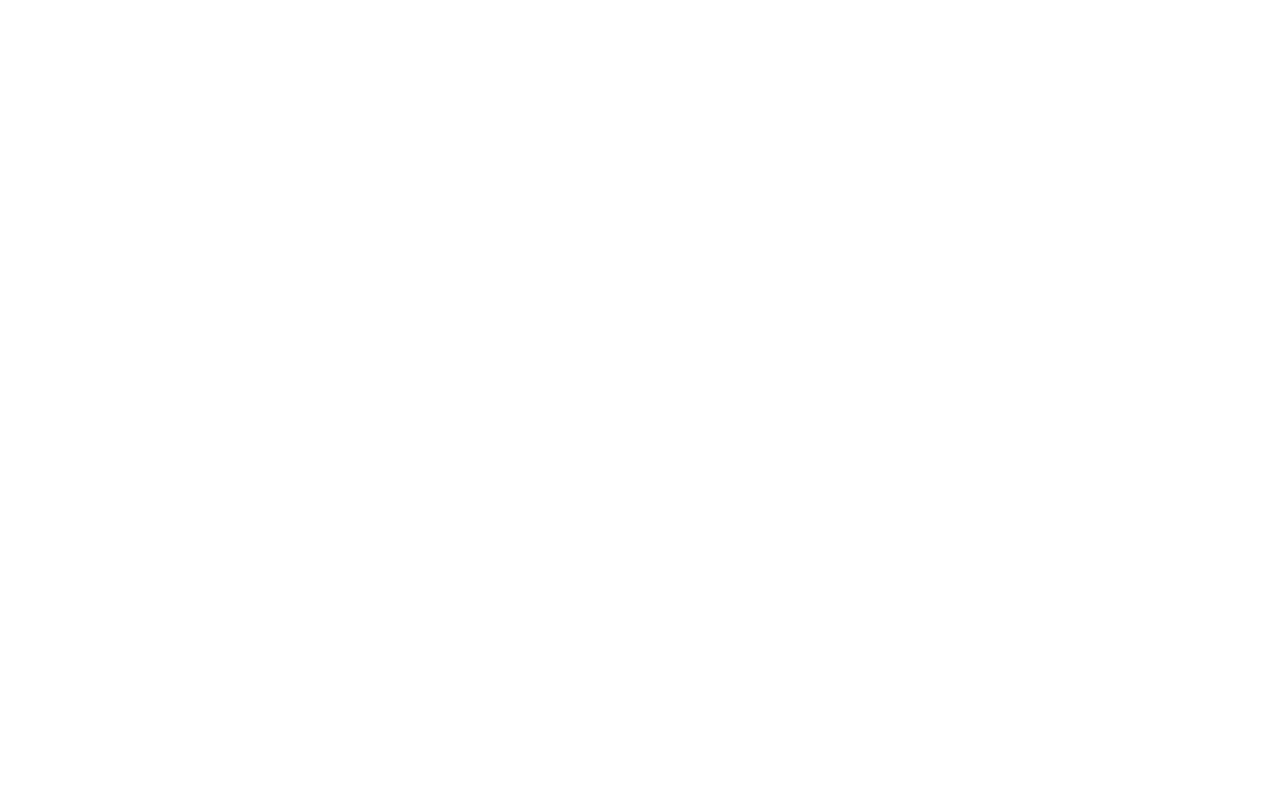
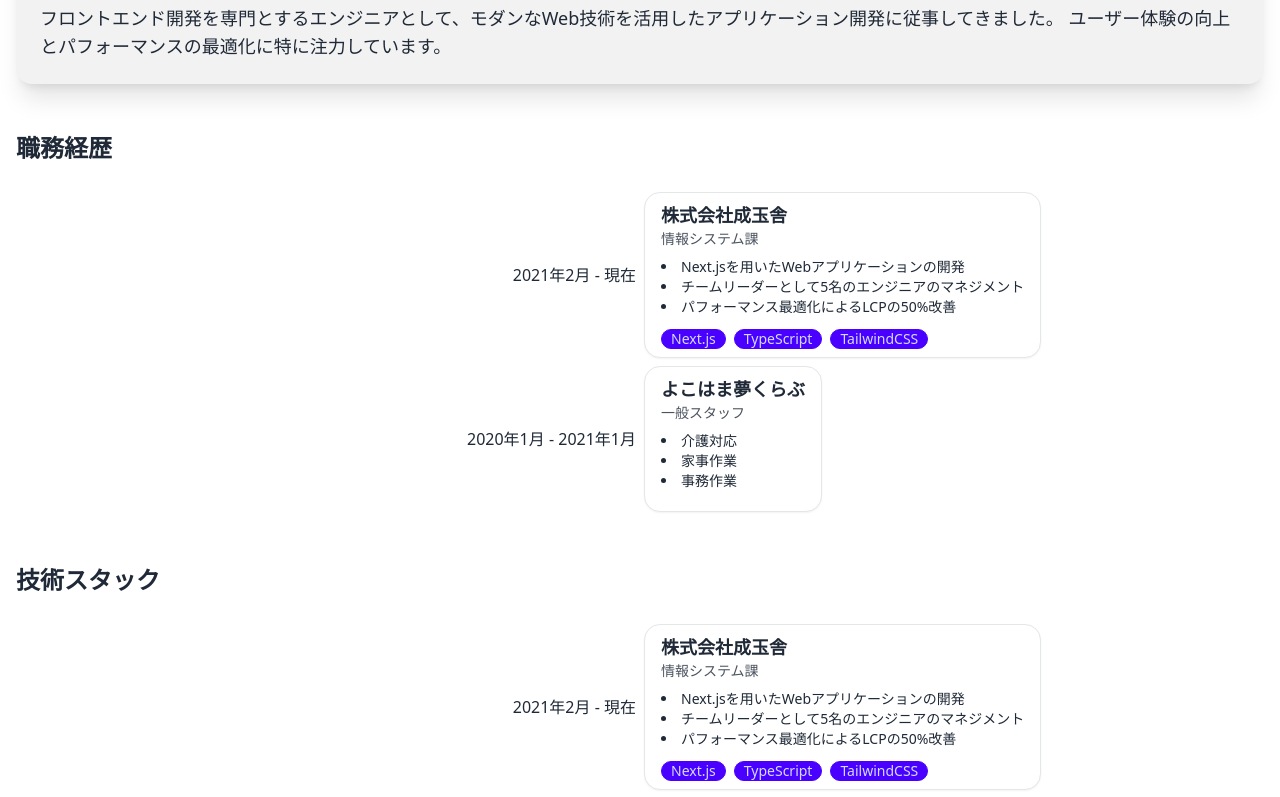
Before and after one commit to aliceferlan/curriculum, a Next.js app in the folder currire/: page /career in a window 1280 px wide. Shown: the part 240-1037 px from the top of the page. Before the commit the page ends 800 px from the top, so only its background shows below. Built offline with nearby package versions, Linux system fonts and the light colour scheme.

Commit message:
add: 職務経歴ページの作成とスキルセットコンポーネントの追加

```diff
--- a/currire/src/app/career/page.tsx
+++ b/currire/src/app/career/page.tsx
@@ -1,7 +1,19 @@
-export default function Career() {
+// app/career/page.tsx
+import { Metadata } from "next";
+import Career from "@/components/carrire";
+
+// メタデータの設定
+export const metadata: Metadata = {
+	title: "職務経歴 | Portfolio",
+	description: "私のこれまでの職務経歴をご紹介します。",
+};
+
+// 職務経歴ページのメインコンポーネント
+export default function CareerPage() {
 	return (
-		<div>
-			<h1>Career page</h1>
-		</div>
+		<main className="container mx-auto px-4 py-8">
+			<h1 className="text-4xl font-bold mb-8 text-center">職務経歴</h1>
+			<Career />
+		</main>
 	);
 }
--- a/currire/src/components/ThemeToggle/index.tsx
+++ /dev/null
@@ -1,101 +0,0 @@
-"use client";
-
-import { useEffect, useState } from "react";
-import { useTheme } from "next-themes";
-
-export const ThemeToggle = () => {
-	// ----------------------------------------------
-	// クライアントがマウントされたかどうかを判定するフラグ
-	// （SSR 時にテーマ値が確定しないため、マウント前はプレースホルダを返す）
-	// ----------------------------------------------
-	const [mounted, setMounted] = useState(false);
-
-	// ----------------------------------------------
-	// theme: 現在のテーマ ("light", "dark", "system" など)
-	// systemTheme: "system" を指定した場合の実際の OS テーマ状態
-	// setTheme: テーマを変更する関数
-	// ----------------------------------------------
-	const { theme, systemTheme, setTheme } = useTheme();
-
-	// ----------------------------------------------
-	// コンポーネントがクライアント側でマウントされたらフラグを更新
-	// ----------------------------------------------
-	useEffect(() => {
-		setMounted(true);
-	}, []);
-
-	// ----------------------------------------------
-	// マウント前は SSR 時とクライアント時で表示に不一致が出ないように
-	// プレースホルダを返す（suppressHydrationWarning で警告を抑制）
-	// ----------------------------------------------
-	if (!mounted) {
-		return <div suppressHydrationWarning className="w-[88px] h-[40px]" />;
-	}
-
-	// ----------------------------------------------
-	// システムテーマが選択されている場合は OS 設定を参照
-	// ----------------------------------------------
-	const currentTheme = theme === "system" ? systemTheme : theme;
-
-	// ----------------------------------------------
-	// トグルが押されたときの処理
-	// ----------------------------------------------
-	const handleToggle = () => {
-		// ダークならライトへ、ライトならダークへ切り替える
-		if (currentTheme === "dark") {
-			setTheme("light");
-		} else {
-			setTheme("dark");
-		}
-	};
-
-	// ----------------------------------------------
-	// ここから実際の描画
-	// （マウント後、theme が確定してから表示される）
-	// ----------------------------------------------
-	return (
-		<div>
-			<label className="flex cursor-pointer gap-2 items-center">
-				{/* 太陽アイコン */}
-				<svg
-					xmlns="http://www.w3.org/2000/svg"
-					width="20"
-					height="20"
-					viewBox="0 0 24 24"
-					fill="none"
-					stroke="currentColor"
-					strokeWidth="2"
-					strokeLinecap="round"
-					strokeLinejoin="round"
-				>
-					<circle cx="12" cy="12" r="5" />
-					<path d="M12 1v2M12 21v2M4.2 4.2l1.4 1.4M18.4 18.4l1.4 1.4M1 12h2M21 12h2M4.2 19.8l1.4-1.4M18.4 5.6l1.4-1.4" />
-				</svg>
-
-				{/* checked は currentTheme が "dark" かどうかで決定 */}
-				<input
-					type="checkbox"
-					className="toggle theme-controller"
-					checked={currentTheme === "dark"}
-					onChange={handleToggle}
-					aria-label="テーマ切り替え"
-				/>
-
-				{/* 月アイコン */}
-				<svg
-					xmlns="http://www.w3.org/2000/svg"
-					width="20"
-					height="20"
-					viewBox="0 0 24 24"
-					fill="none"
-					stroke="currentColor"
-					strokeWidth="2"
-					strokeLinecap="round"
-					strokeLinejoin="round"
-				>
-					<path d="M21 12.79A9 9 0 1 1 11.21 3 7 7 0 0 0 21 12.79z" />
-				</svg>
-			</label>
-		</div>
-	);
-};
--- /dev/null
+++ b/currire/src/components/carrire/CareereSkills.tsx
@@ -0,0 +1,37 @@
+// components/CareerTimeline.tsx
+import Timeline from "daisyui";
+
+interface CareerTimelineProps {
+	careers: CareerEntry[];
+}
+
+export function CareerSkills({ careers }: CareerTimelineProps) {
+	return (
+		<ul className="timeline timeline-vertical">
+			{careers.map((career, index) => (
+				<li key={index} className="timeline-item">
+					<div className="timeline-start">{career.period}</div>
+					<div className="timeline-middle"></div>
+					<div className="timeline-end timeline-box">
+						<h3 className="font-bold text-lg">{career.company}</h3>
+						<p className="text-sm opacity-80">{career.position}</p>
+						<ul className="list-disc list-inside mt-2">
+							{career.description.map((desc, i) => (
+								<li key={i} className="text-sm">
+									{desc}
+								</li>
+							))}
+						</ul>
+						<div className="flex flex-wrap gap-2 mt-3">
+							{career.technologies.map((tech, i) => (
+								<span key={i} className="badge badge-primary">
+									{tech}
+								</span>
+							))}
+						</div>
+					</div>
+				</li>
+			))}
+		</ul>
+	);
+}
--- /dev/null
+++ b/currire/src/components/carrire/CareereTimeline.tsx
@@ -0,0 +1,36 @@
+// components/CareerTimeline.tsx
+// import { Timeline } from "react-daisyui";
+
+interface CareerTimelineProps {
+	careers: CareerEntry[];
+}
+
+export function CareerTimeline({ careers }: CareerTimelineProps) {
+	return (
+		<ul className="timeline timeline-vertical">
+			{careers.map((career, index) => (
+				<li key={index} className="timeline-item">
+					<div className="timeline-start">{career.period}</div>
+					<div className="timeline-end timeline-box">
+						<h3 className="font-bold text-lg">{career.company}</h3>
+						<p className="text-sm opacity-80">{career.position}</p>
+						<ul className="list-disc list-inside mt-2">
+							{career.description.map((desc, i) => (
+								<li key={i} className="text-sm">
+									{desc}
+								</li>
+							))}
+						</ul>
+						<div className="flex flex-wrap gap-2 mt-3">
+							{career.technologies.map((tech, i) => (
+								<span key={i} className="badge badge-primary">
+									{tech}
+								</span>
+							))}
+						</div>
+					</div>
+				</li>
+			))}
+		</ul>
+	);
+}
--- /dev/null
+++ b/currire/src/components/carrire/index.tsx
@@ -0,0 +1,55 @@
+// components/Career.tsx
+import { CareerTimeline } from "./CareereTimeline";
+import { CareerSkills } from "./CareereSkills";
+
+// サンプルデータ（実際のデータに置き換えてください）
+const careerData: CareerEntry[] = [
+	{
+		company: "株式会社成玉舎",
+		period: "2021年2月 - 現在",
+		position: "情報システム課",
+		description: [
+			"Next.jsを用いたWebアプリケーションの開発",
+			"チームリーダーとして5名のエンジニアのマネジメント",
+			"パフォーマンス最適化によるLCPの50%改善",
+		],
+		technologies: ["Next.js", "TypeScript", "TailwindCSS"],
+	},
+	{
+		company: "よこはま夢くらぶ",
+		period: "2020年1月 - 2021年1月",
+		position: "一般スタッフ",
+		description: ["介護対応", "家事作業", "事務作業"],
+		technologies: [],
+	},
+	// 他の職歴データ...
+];
+
+export default function Career() {
+	return (
+		<div className="space-y-12">
+			{/* 概要セクション */}
+			<section className="card bg-base-200 shadow-xl p-6">
+				<h2 className="text-2xl font-semibold mb-4">
+					プロフィール概要
+				</h2>
+				<p className="text-lg">
+					フロントエンド開発を専門とするエンジニアとして、モダンなWeb技術を活用したアプリケーション開発に従事してきました。
+					ユーザー体験の向上とパフォーマンスの最適化に特に注力しています。
+				</p>
+			</section>
+
+			{/* タイムライン */}
+			<section>
+				<h2 className="text-2xl font-semibold mb-6">職務経歴</h2>
+				<CareerTimeline careers={careerData} />
+			</section>
+
+			{/* スキルセット */}
+			<section>
+				<h2 className="text-2xl font-semibold mb-6">技術スタック</h2>
+				<CareerSkills careers={careerData} />
+			</section>
+		</div>
+	);
+}
--- /dev/null
+++ b/currire/src/types/carrire.ts
@@ -0,0 +1,17 @@
+// 職歴データの型定義
+interface CareerEntry {
+    company: string;
+    period: string;
+    position: string;
+    description: string[];
+    technologies: string[];
+}
+
+// スキルセットコンポーネントのPropsの型定義
+interface CareerSkillsProps {
+    technologies: {
+        whatSkill: string;
+        howLong: string;
+    }[];
+
+}
```
